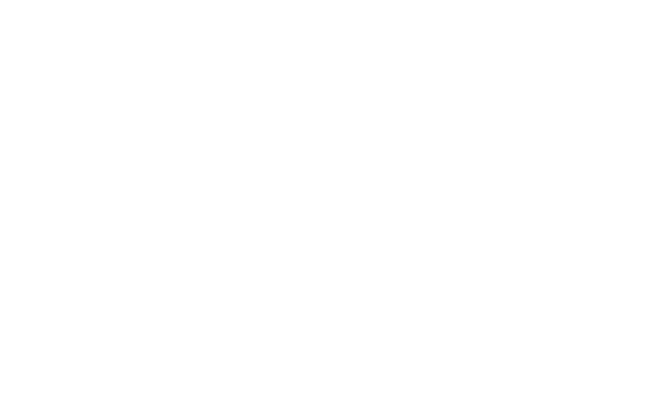
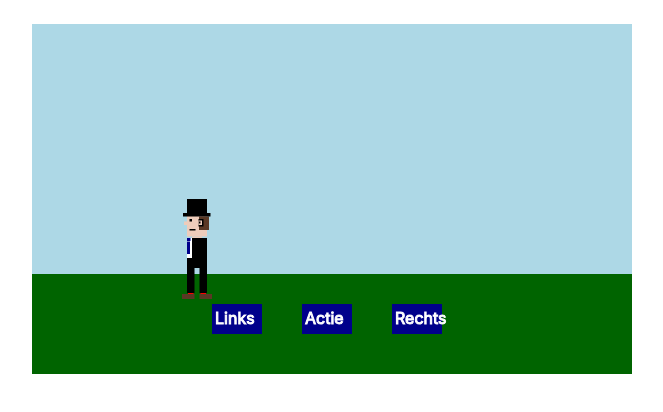
Before and after one commit to EwoutJaspers/wd, a plain HTML site: page index.html in a window 1280 px wide. Shown: the whole page, without its empty margins (308-971 px from the left). Drawn offline with Linux system fonts and the light colour scheme; the site is published under a folder, as on GitHub Pages, so addresses that start at the root find nothing.

Commit message:
fix links

```diff
--- a/index.html
+++ b/index.html
@@ -1,18 +1,20 @@
 <!DOCTYPE html>
 <html lang="en">
+
 <head>
 	<meta charset='utf-8'>
 	<meta name='viewport' content='width=device-width,initial-scale=1'>
 
 	<title>Svelte app</title>
 
-	<link rel='icon' type='image/png' href='/favicon.png'>
-	<link rel='stylesheet' href='/global.css'>
-	<link rel='stylesheet' href='/build/bundle.css'>
 
-	<script defer src='/build/bundle.js'></script>
+	<link rel='stylesheet' href='./global.css'>
+	<link rel='stylesheet' href='./build/bundle.css'>
+
+	<script defer src='./build/bundle.js'></script>
 </head>
 
 <body>
 </body>
+
 </html>
```
